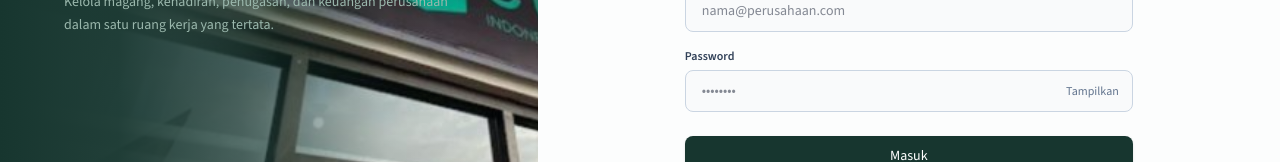
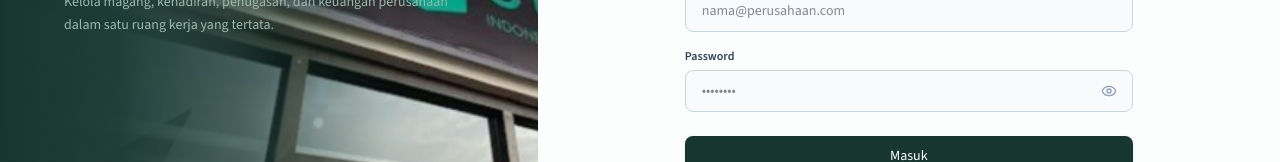
Before and after one commit to Ferdian-R/fe-metrohub, a React (Vite) app: page /login in a window 1280 px wide. Shown: the part 381-543 px from the top of the page. Built offline with nearby package versions, Linux system fonts and the light colour scheme; no server answers.

Commit message:
feat(auth): ganti teks tampilkan password dengan ikon mata (Eye/EyeOff)

```diff
--- a/src/modules/core/pages/LoginPage.jsx
+++ b/src/modules/core/pages/LoginPage.jsx
@@ -1,7 +1,7 @@
 import React, { useState } from 'react';
 import { useNavigate } from 'react-router-dom';
 import { useAuth } from '../../../context/AuthContext';
-import { AlertCircle } from 'lucide-react';
+import { AlertCircle, Eye, EyeOff } from 'lucide-react';
 import officePhoto from '../../../assets/login-office.jpg';
 
 // Warna brand panel (hijau tua MetroHub) + gradasi foto kantor
@@ -146,14 +146,15 @@ export const LoginPage = () => {
                   value={password}
                   onChange={(e) => setPassword(e.target.value)}
                   placeholder="••••••••"
-                  className="w-full px-4 py-2.5 pr-24 rounded-lg border border-slate-300 bg-[#f9fafb] text-sm text-slate-900 focus:outline-none focus:ring-2 focus:ring-[#17362f]/20 focus:border-[#17362f] transition"
+                  className="w-full px-4 py-2.5 pr-10 rounded-lg border border-slate-300 bg-[#f9fafb] text-sm text-slate-900 focus:outline-none focus:ring-2 focus:ring-[#17362f]/20 focus:border-[#17362f] transition"
                 />
                 <button
                   type="button"
                   onClick={() => setShowPassword(!showPassword)}
-                  className="absolute right-3.5 top-1/2 -translate-y-1/2 text-xs font-medium text-slate-500 hover:text-slate-800 transition select-none"
+                  aria-label={showPassword ? 'Sembunyikan password' : 'Tampilkan password'}
+                  className="absolute right-3 top-1/2 -translate-y-1/2 text-slate-400 hover:text-slate-600 transition p-1 cursor-pointer"
                 >
-                  {showPassword ? 'Sembunyikan' : 'Tampilkan'}
+                  {showPassword ? <EyeOff className="w-4 h-4" /> : <Eye className="w-4 h-4" />}
                 </button>
               </div>
             </div>
```
